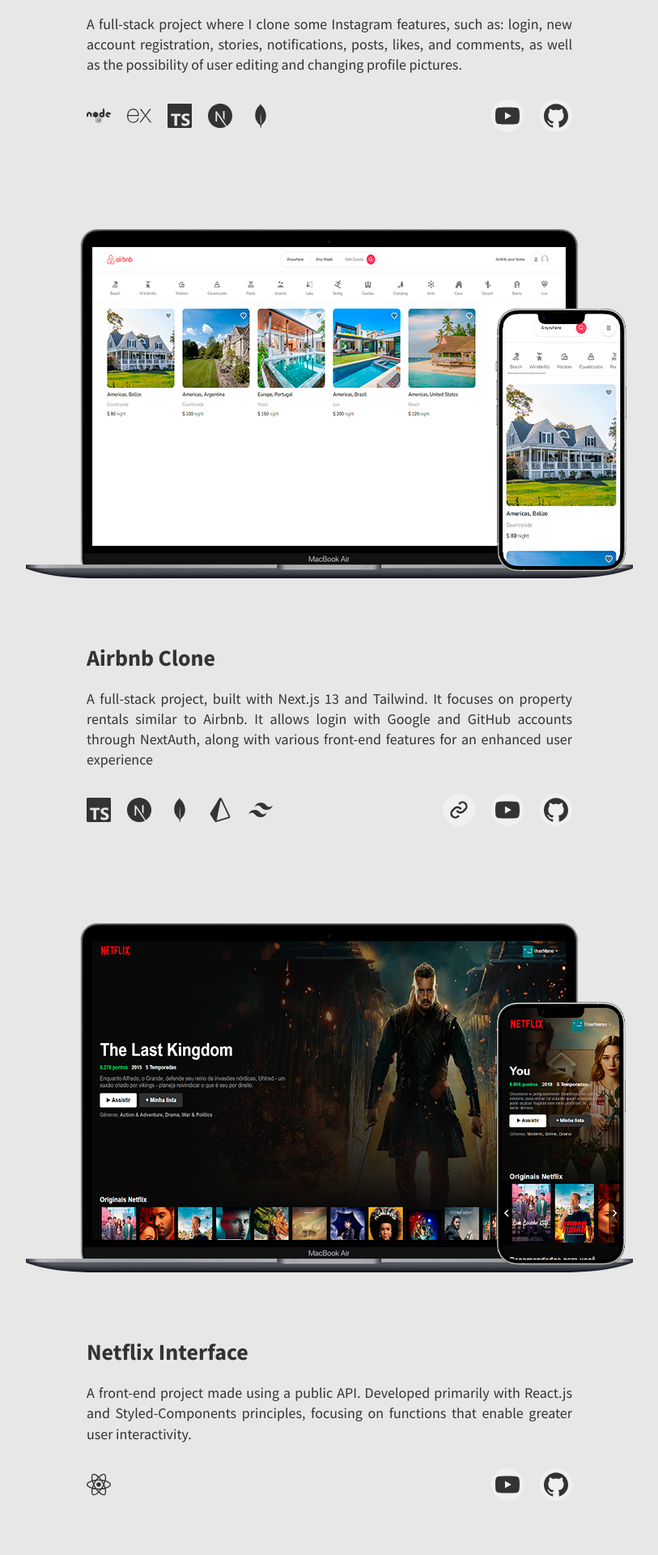
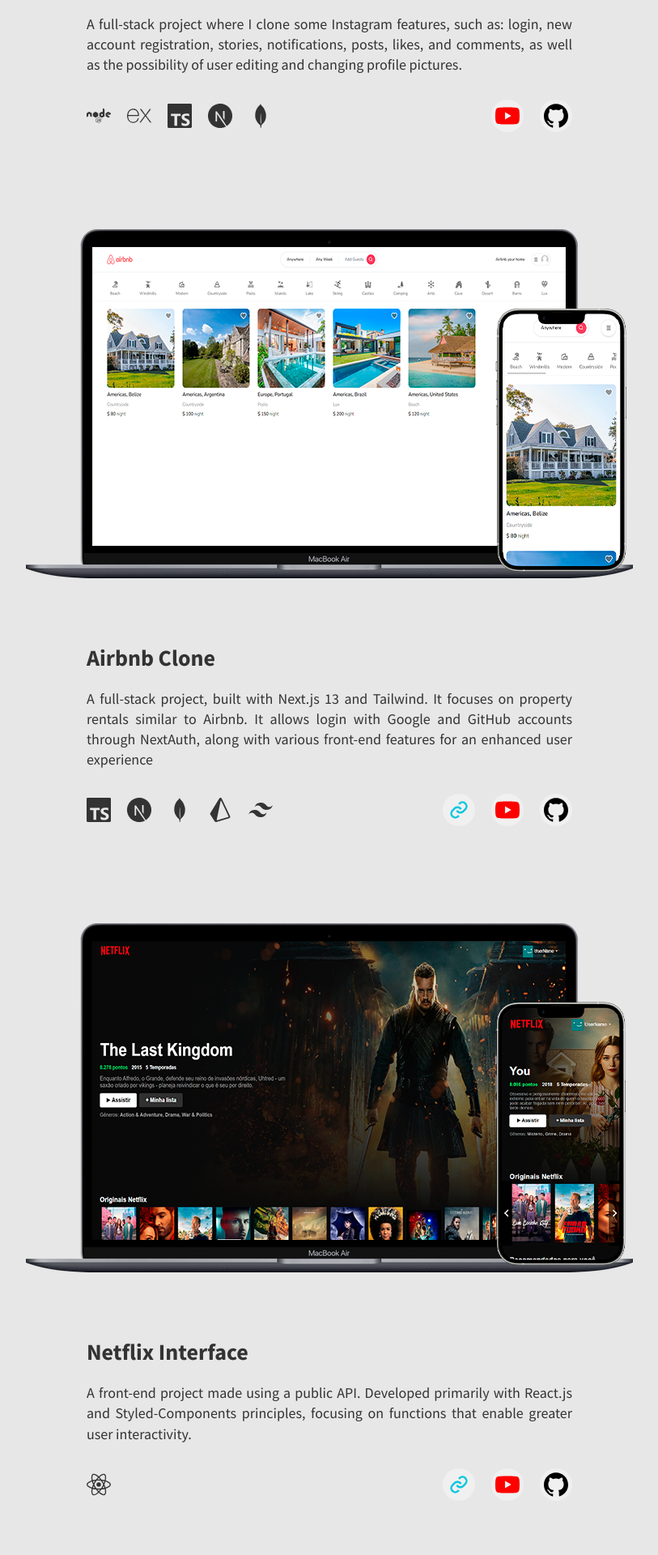
Before and after one commit to LuizFernando991/my-portfolio, a React (Vite) app: page / in a window 1280 px wide. Shown: the part 2800-4720 px from the top of the page at 81% size, without its empty margins (233-1046 px from the left). Built offline with nearby package versions, Linux system fonts and the light colour scheme.

Commit message:
changing incons colors

```diff
--- a/src/components/ProjectsList/index.jsx
+++ b/src/components/ProjectsList/index.jsx
@@ -61,13 +61,13 @@
                       )
                     }
                   >
-                    <SiYoutube color="#333" />
+                    <SiYoutube color="#ff0000" />
                   </Styled.Link>
                   <Styled.Link
                     target="_blank"
                     href="https://github.com/LuizFernando991/Projeto_Instagram"
                   >
-                    <SiGithub color="#333" />
+                    <SiGithub color="#000" />
                   </Styled.Link>
                 </Styled.CodeAndDemoLinks>
               </Styled.Icons>
@@ -95,7 +95,7 @@
                     target="_blank"
                     href="https://project-rent-property.vercel.app/"
                   >
-                    <BiLink color="#333" />
+                    <BiLink color="#07c7e0" />
                   </Styled.Link>
                   <Styled.Link
                     onClick={() =>
@@ -104,13 +104,13 @@
                       )
                     }
                   >
-                    <SiYoutube color="#333" />
+                    <SiYoutube color="#ff0000" />
                   </Styled.Link>
                   <Styled.Link
                     target="_blank"
                     href="https://github.com/LuizFernando991/Project_Airbnb"
                   >
-                    <SiGithub color="#333" />
+                    <SiGithub color="#000" />
                   </Styled.Link>
                 </Styled.CodeAndDemoLinks>
               </Styled.Icons>
@@ -131,19 +131,25 @@
                 </Styled.TecIconsContainer>
                 <Styled.CodeAndDemoLinks>
                   <Styled.Link
+                    target="_blank"
+                    href="https://musing-villani-8634c6.netlify.app/"
+                  >
+                    <BiLink color="#07c7e0" />
+                  </Styled.Link>
+                  <Styled.Link
                     onClick={() =>
                       setSelectedLink(
                         'https://www.youtube.com/embed/pJkql6tAQug'
                       )
                     }
                   >
-                    <SiYoutube color="#333" />
+                    <SiYoutube color="#ff0000" />
                   </Styled.Link>
                   <Styled.Link
                     target="_blank"
                     href="https://github.com/LuizFernando991/Project-React-Netflix"
                   >
-                    <SiGithub color="#333" />
+                    <SiGithub color="#000" />
                   </Styled.Link>
                 </Styled.CodeAndDemoLinks>
               </Styled.Icons>
@@ -175,13 +181,13 @@
                       )
                     }
                   >
-                    <SiYoutube color="#333" />
+                    <SiYoutube color="#ff0000" />
                   </Styled.Link>
                   <Styled.Link
                     target="_blank"
                     href="https://github.com/LuizFernando991/Project_Chat"
                   >
-                    <SiGithub color="#333" />
+                    <SiGithub color="#000" />
                   </Styled.Link>
                 </Styled.CodeAndDemoLinks>
               </Styled.Icons>
@@ -211,13 +217,13 @@
                       )
                     }
                   >
-                    <SiYoutube color="#333" />
+                    <SiYoutube color="#ff0000" />
                   </Styled.Link>
                   <Styled.Link
                     target="_blank"
                     href="https://github.com/LuizFernando991/Projeto_QuizMe"
                   >
-                    <SiGithub color="#333" />
+                    <SiGithub color="#000" />
                   </Styled.Link>
                 </Styled.CodeAndDemoLinks>
               </Styled.Icons>
```
